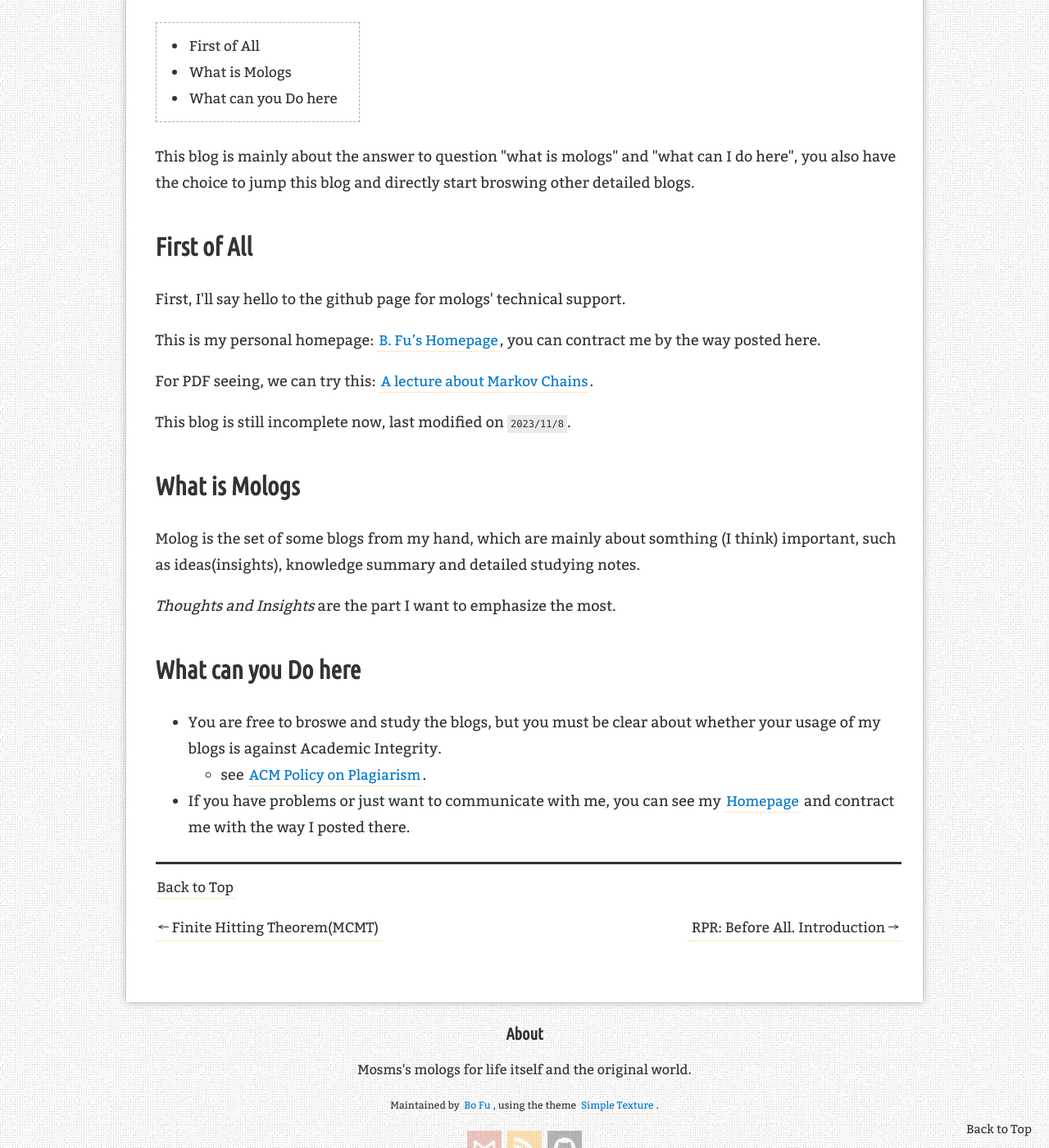
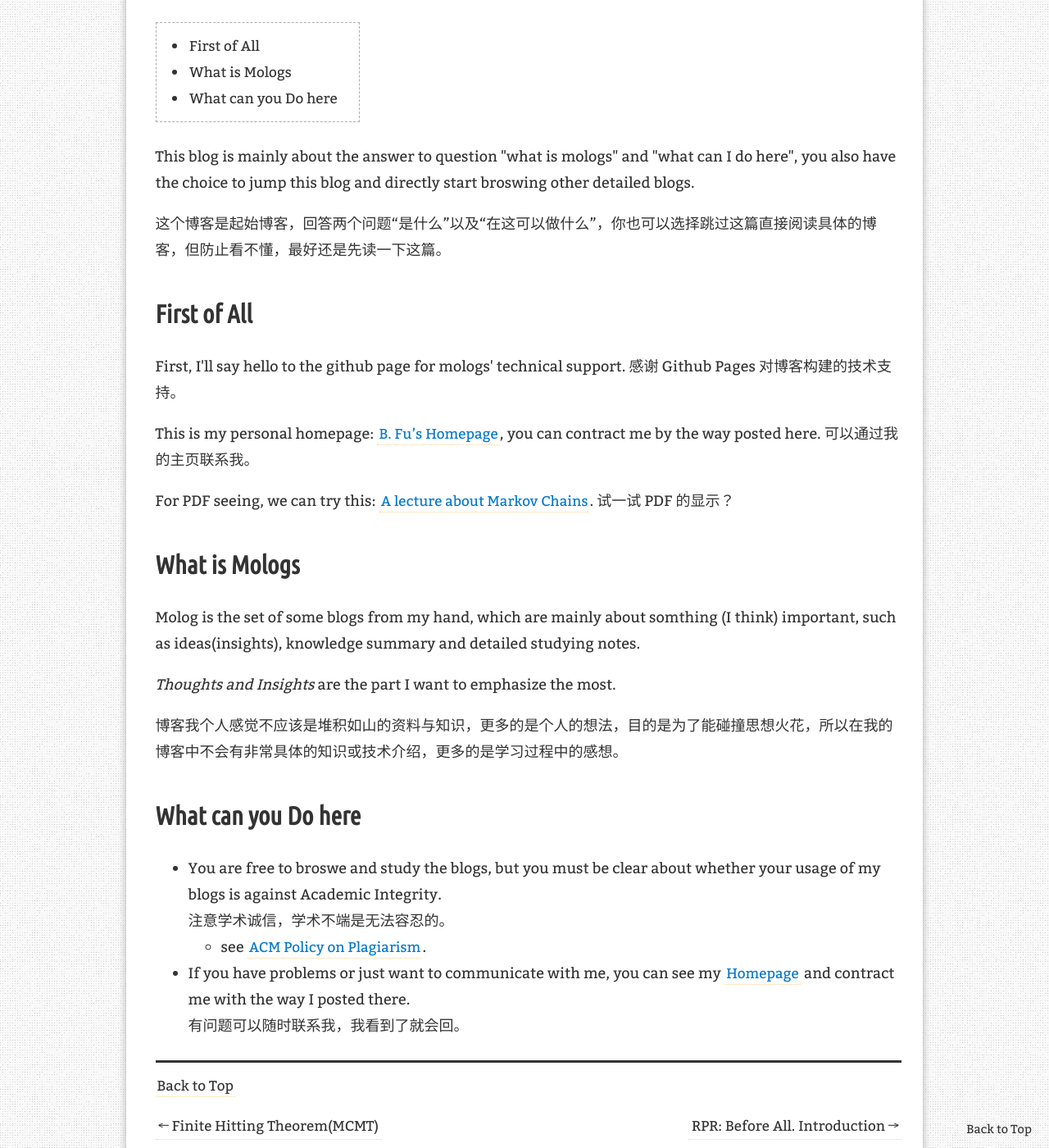
Before and after one commit to Mosms/Mologs, a Jekyll site: the page built from _posts/hellogs/2023-10-14-Hello-Mologs.md, in a window 1280 px wide and 1400 px high, scrolled down 428 px. Shown: the whole window at 82% size. Built offline with Jekyll 4.4.1, drawn with Linux system fonts in a browser that asks for light colours; comment, search, counter and statistics services are not loaded.

Commit message:
Chinese Version for Hello Mologs.

```diff
--- a/_posts/hellogs/2023-10-14-Hello-Mologs.md
+++ b/_posts/hellogs/2023-10-14-Hello-Mologs.md
@@ -13,15 +13,15 @@ redirect_from:
 {:toc .toc}
 This blog is mainly about the answer to question "what is mologs" and "what can I do here", you also have the choice to jump this blog and directly start broswing other detailed blogs.
 
+这个博客是起始博客，回答两个问题“是什么”以及“在这可以做什么”，你也可以选择跳过这篇直接阅读具体的博客，但防止看不懂，最好还是先读一下这篇。
+
 # First of All
 
-First, I'll say hello to the github page for mologs' technical support.
+First, I'll say hello to the github page for mologs' technical support. 感谢 Github Pages 对博客构建的技术支持。
 
-This is my personal homepage: [B. Fu’s Homepage](https://mosms.github.io/), you can contract me by the way posted here.
+This is my personal homepage: [B. Fu’s Homepage](https://mosms.github.io/), you can contract me by the way posted here. 可以通过我的主页联系我。
 
-For PDF seeing, we can try this: [A lecture about Markov Chains](https://mosms.github.io/Mologs/assets/files/pdf/Lecture2.pdf).
-
-This blog is still incomplete now, last modified on `2023/11/8`.
+For PDF seeing, we can try this: [A lecture about Markov Chains](https://mosms.github.io/Mologs/assets/files/pdf/Lecture2.pdf). 试一试 PDF 的显示？
 
 # What is Mologs
 
@@ -29,8 +29,16 @@ Molog is the set of some blogs from my hand, which are mainly about somthing (I
 
 *Thoughts and Insights* are the part I want to emphasize the most.
 
+博客我个人感觉不应该是堆积如山的资料与知识，更多的是个人的想法，目的是为了能碰撞思想火花，所以在我的博客中不会有非常具体的知识或技术介绍，更多的是学习过程中的感想。
+
 # What can you Do here
 
 + You are free to broswe and study the blogs, but you must be clear about whether your usage of my blogs is against Academic Integrity.
+
+  注意学术诚信，学术不端是无法容忍的。
+
   + see [ACM Policy on Plagiarism](http://www.acm.org/publications/policies/plagiarism_policy).
+
 + If you have problems or just want to communicate with me, you can see my [Homepage](https://mosms.github.io) and contract me with the way I posted there.
+
+  有问题可以随时联系我，我看到了就会回。
```
